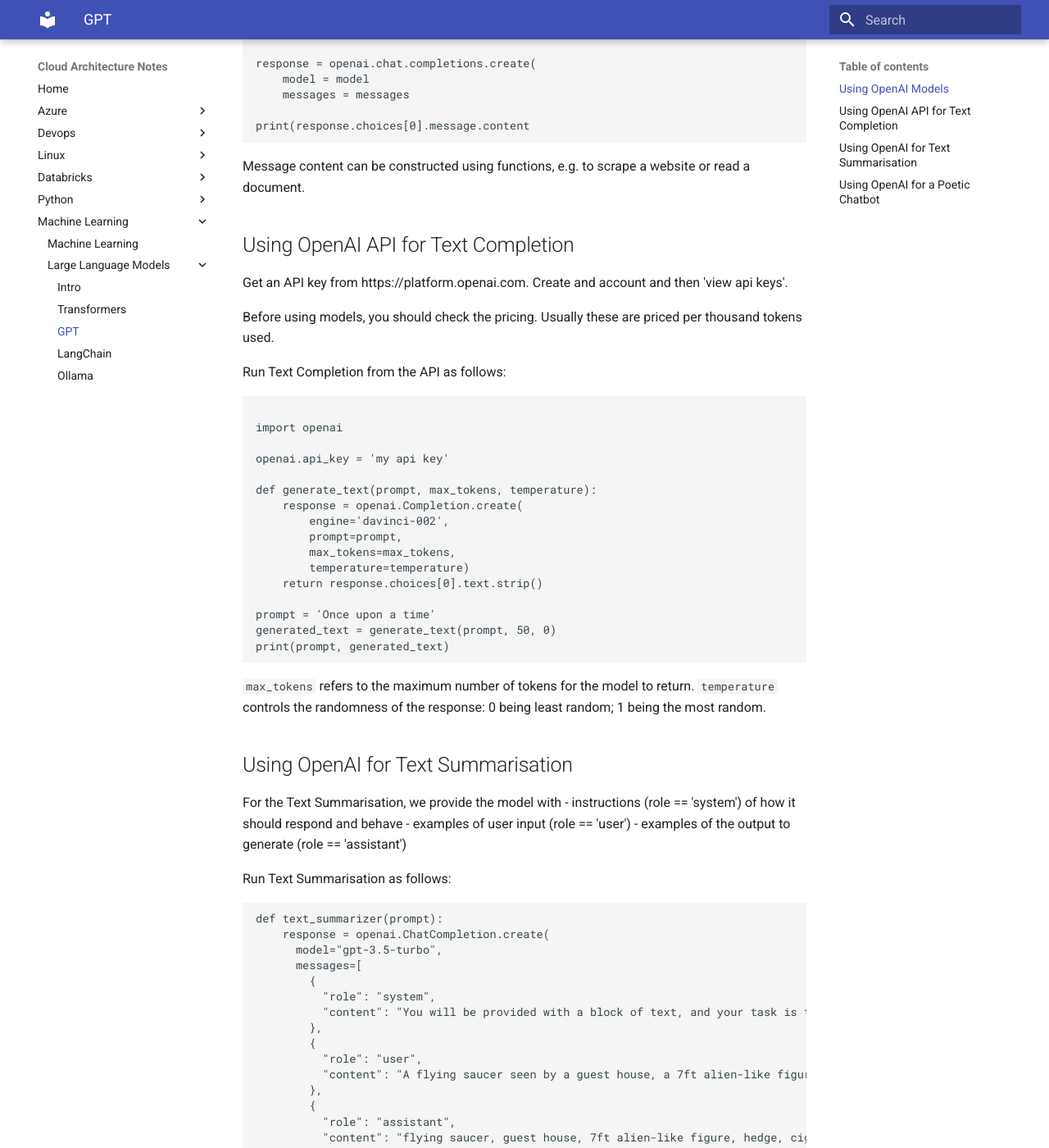
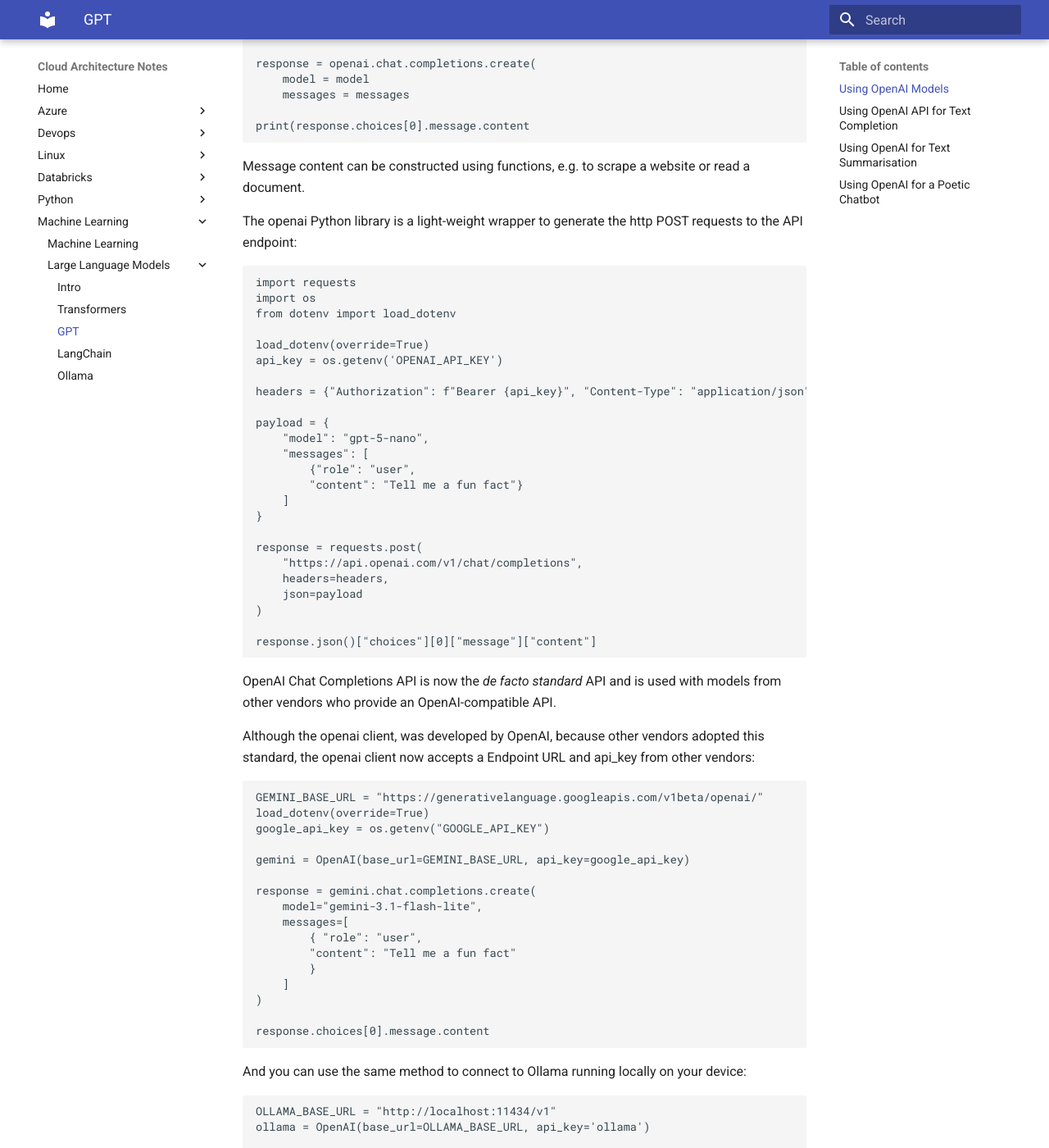
Before and after one commit to dram1964/cloudarchitect, an MkDocs documentation site: the page built from docs/ml/llm/gpt.md, in a window 1280 px wide and 1400 px high, scrolled down 1025 px. Shown: the whole window at 82% size. Built offline with MkDocs 1.6.1 and Material for MkDocs 9.7.7, drawn with Linux system fonts in a browser that asks for light colours; some of the changed text lies outside the part shown.

Commit message:
updates for LLM section

````diff
--- a/docs/ml/llm/gpt.md
+++ b/docs/ml/llm/gpt.md
@@ -1,6 +1,7 @@
 # ChatGPT
 
-GPT - Generative Pre-Trained Transformer
+Published by OpenAI.
+
 
 - GPT-1. Released 2018, 117 million parameters, 40GB of training text from internet
 - GPT-2. Released 2019, 1.5 billion parameters
@@ -51,6 +52,81 @@
 ```
 
 Message content can be constructed using functions, e.g. to scrape a website or read a document.
+
+The openai Python library is a light-weight wrapper to generate the http
+POST requests to the API endpoint:
+
+```python
+import requests
+import os
+from dotenv import load_dotenv
+
+load_dotenv(override=True)
+api_key = os.getenv('OPENAI_API_KEY')
+
+headers = {"Authorization": f"Bearer {api_key}", "Content-Type": "application/json"}
+
+payload = {
+    "model": "gpt-5-nano",
+    "messages": [
+        {"role": "user",
+        "content": "Tell me a fun fact"}
+    ]
+}
+
+response = requests.post(
+    "https://api.openai.com/v1/chat/completions",
+    headers=headers,
+    json=payload
+)
+
+response.json()["choices"][0]["message"]["content"]
+```
+
+OpenAI Chat Completions API is now the *de facto standard* API and is used
+with models from other vendors who provide an OpenAI-compatible API.
+
+Although the openai client, was developed by OpenAI, because other vendors
+adopted this standard, the openai client now accepts a Endpoint URL and
+api_key from other vendors:
+
+```python
+GEMINI_BASE_URL = "https://generativelanguage.googleapis.com/v1beta/openai/"
+load_dotenv(override=True)
+google_api_key = os.getenv("GOOGLE_API_KEY")
+
+gemini = OpenAI(base_url=GEMINI_BASE_URL, api_key=google_api_key)
+
+response = gemini.chat.completions.create(
+    model="gemini-3.1-flash-lite",
+    messages=[
+        { "role": "user",
+        "content": "Tell me a fun fact"
+        }
+    ]
+)
+
+response.choices[0].message.content
+```
+
+And you can use the same method to connect to Ollama running locally on
+your device:
+
+```python
+OLLAMA_BASE_URL = "http://localhost:11434/v1"
+ollama = OpenAI(base_url=OLLAMA_BASE_URL, api_key='ollama')
+
+response = ollama.chat.completions.create(
+    model="llama3.2",
+    messages=[
+        {"role": "user",
+        "content": "Tell me a fun fact"
+        }
+    ]
+)
+
+response.choices[0].message.content
+```
 
 
 ## Using OpenAI API for Text Completion
````
Also changed, not shown: docs/ml/llm/intro.md (+17 -0 lines), docs/ml/llm/readme.md (+7 -1 lines).
